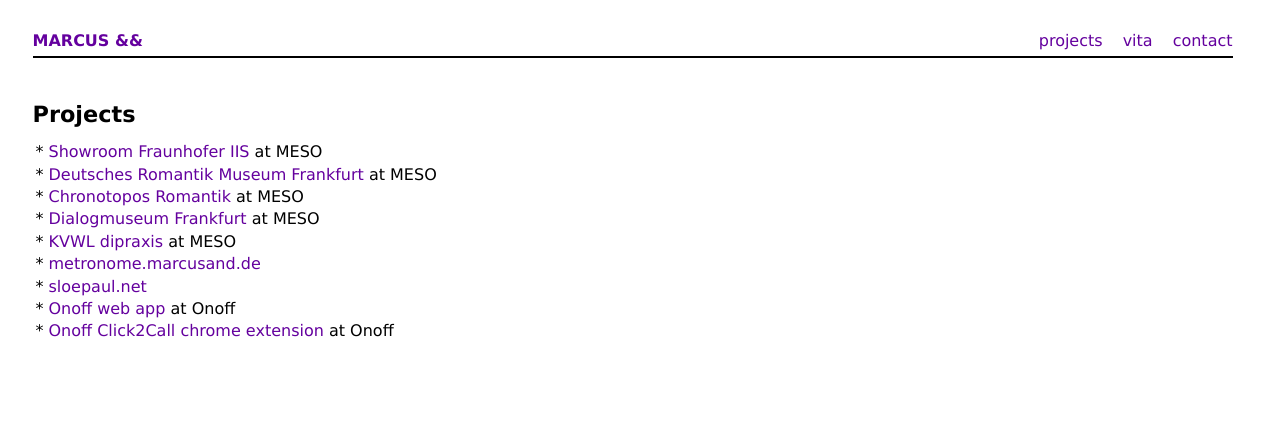
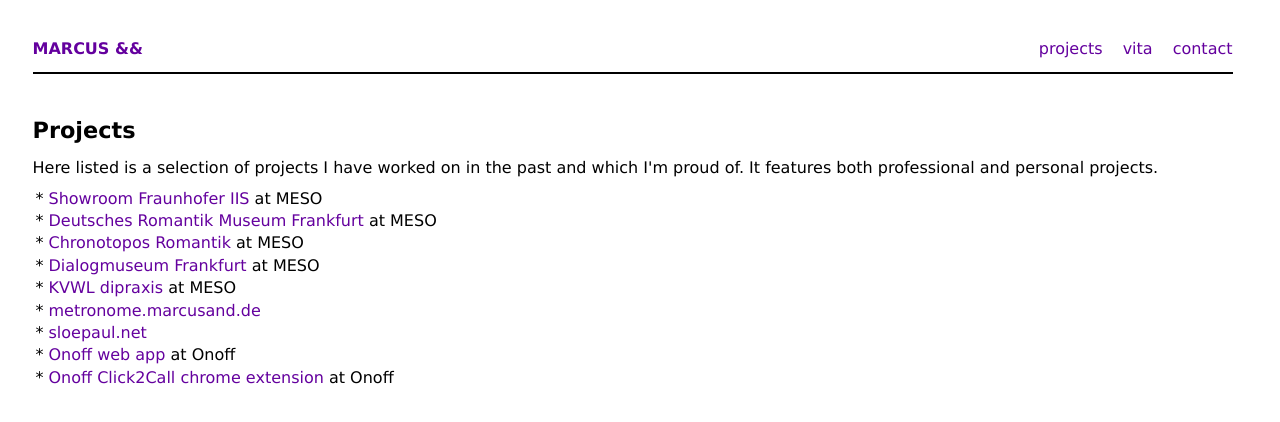
Before and after one commit to marcusand/website-2022, a SvelteKit app: page /projects in a window 1280 px wide. Shown: the top 422 px of the page. Built offline with nearby package versions, Linux system fonts and the light colour scheme; a web font is replaced by a local one.

Commit message:
add paragraph to projects page

```diff
--- a/src/routes/projects/+page.svelte
+++ b/src/routes/projects/+page.svelte
@@ -5,6 +5,11 @@
 
 <h1>Projects</h1>
 
+<p>
+  Here listed is a selection of projects I have worked on in the past and which I'm proud of. It
+  features both professional and personal projects.
+</p>
+
 <ul>
   {#each projects as project}
     <ProjectListItem {project} />
--- a/src/style/global.css
+++ b/src/style/global.css
@@ -60,7 +60,7 @@
 }
 
 ul {
-  margin: 0;
+  margin: 0.5rem 0;
   padding-left: 0;
 }
 
```
